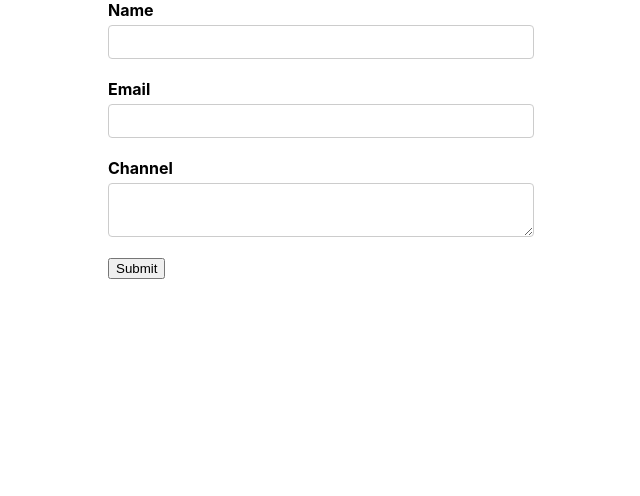
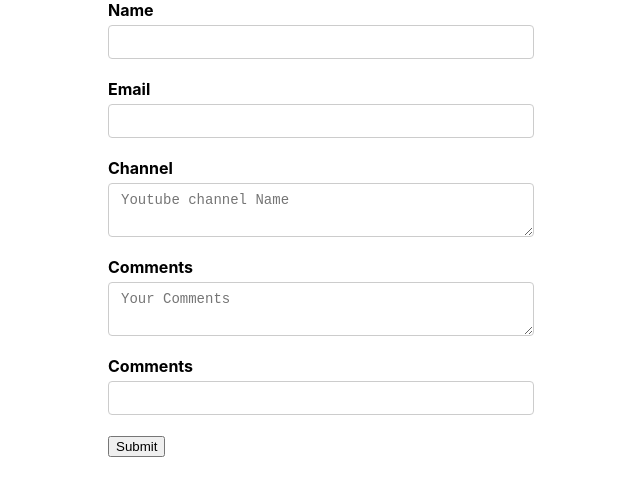
Before and after one commit to sumanta2/reactformik, a React (Create React App) app: page / in a window 1280 px wide. Shown: the top 496 px of the page, without its empty margins (319-959 px from the left). Built offline with nearby package versions, Linux system fonts and the light colour scheme.

Commit message:
11 custom formik component

```diff
--- a/src/components/YoutubeForm.js
+++ b/src/components/YoutubeForm.js
@@ -1,4 +1,4 @@
-import { useFormik, Formik, Form,Field,ErrorMessage } from 'formik';
+import { Formik, Form, Field, ErrorMessage } from 'formik';
 import * as Yup from 'yup'
 
 const YoutubeForm = () => {
@@ -19,13 +19,11 @@
     name: '',           //the key name must be same of the name of input tag's name property's value
     email: '',
     channel: '',
+    comments: '',
+    address: '',
   }
 
-  // const formik = useFormik({
-  //   initialValues,
-  //   onSubmit,
-  //   validationSchema
-  // })
+
   //console.table('Form Values', formik.values)
   //console.log('Form error',formik.errors)
   //console.log('Visited field',formik.touched)
@@ -39,7 +37,7 @@
           // {...formik.getFieldProps('name')}  //here name parameter value is the name of this input element,It automatically manage onBlur,onChange,value property
           />
           {/* {formik.touched.name && formik.errors.name ? <div className="error">{formik.errors.name}</div> : null} */}
-          <ErrorMessage name='name'/>   {/* it work same as previous line but message display as a text */}
+          <ErrorMessage name='name' />   {/* it work same as previous line but message display as a text */}
         </div>
 
         <div className="form-control">
@@ -49,17 +47,47 @@
           // {...formik.getFieldProps("email")}  //here email parameter value is the name of this input element,It automatically manage onBlur,onChange,value property
           />
           {/* {formik.touched.email && formik.errors.email ? <div className="error">{formik.errors.email}</div> : null} */}
-          <ErrorMessage name='email'/>    {/* it work same as previous line but message display as a text */}
+          <ErrorMessage name='email' />    {/* it work same as previous line but message display as a text */}
         </div>
 
         <div className="form-control">
           <label htmlFor="channel">Channel</label>
-          <Field as='textarea' type="text" name="channel" id="channel"      //Field tag of Formik work same as getFieldProps method
+          <Field as='textarea' placeholder="Youtube channel Name" type="text" name="channel" id="channel"      //Field tag of Formik work same as getFieldProps method
           // onBlur={formik.handleBlur} onChange={formik.handleChange} value={formik.values.channel}
           // {...formik.getFieldProps("channel")}  //here channel parameter value is the name of this input element,It automatically manage onBlur,onChange,value property
           />
           {/* {formik.touched.channel && formik.errors.channel ? <div className="error">{formik.errors.channel}</div> : null} */}
-           <ErrorMessage name='channel'/>   {/* it work same as previous line but message display as a text */}
+          <ErrorMessage name='channel' />   {/* it work same as previous line but message display as a text */}
+        </div>
+
+        <div className="form-control">
+          <label htmlFor="comments">Comments</label>
+          <Field as='textarea' placeholder="Your Comments" type="text" name="comments" id="comments"
+          />
+          <ErrorMessage name='comments' />
+        </div>
+
+        <div className="form-control">
+          <label htmlFor="address">Comments</label>
+          <Field placeholder="Your Comments" type="text" name="address" id="address">
+            {
+              (props) => {
+                const { field, form, meta } = props
+                console.log('Render props:', props)
+                return (
+                  <div >
+                    <input type='text' id='address' {...field} />
+                    {meta.touched && meta.error ? <div>{meta.error}</div> : null}
+                  </div>
+                )
+                {/* Custom formik component */}
+                {/*  filed manage handleBlur handleChange and value property */ }
+                {/* meta manage error message  */ }
+              }
+            }
+          </Field>
+
+          <ErrorMessage name='address' />
         </div>
 
         {/* onBlur event help to track any component are already visited or not */}
```
Also changed, not shown: ReadMe.txt. Lines whose indentation alone changed are shown as unchanged.
